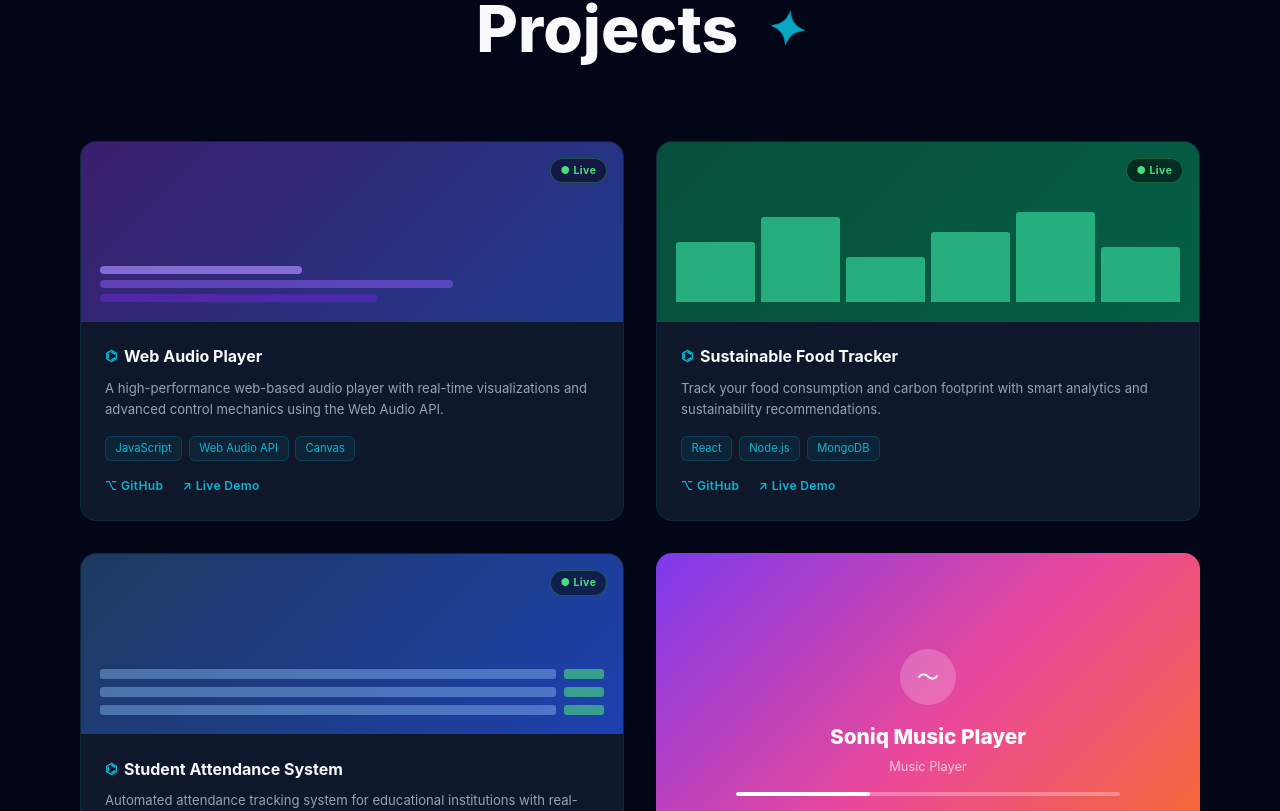
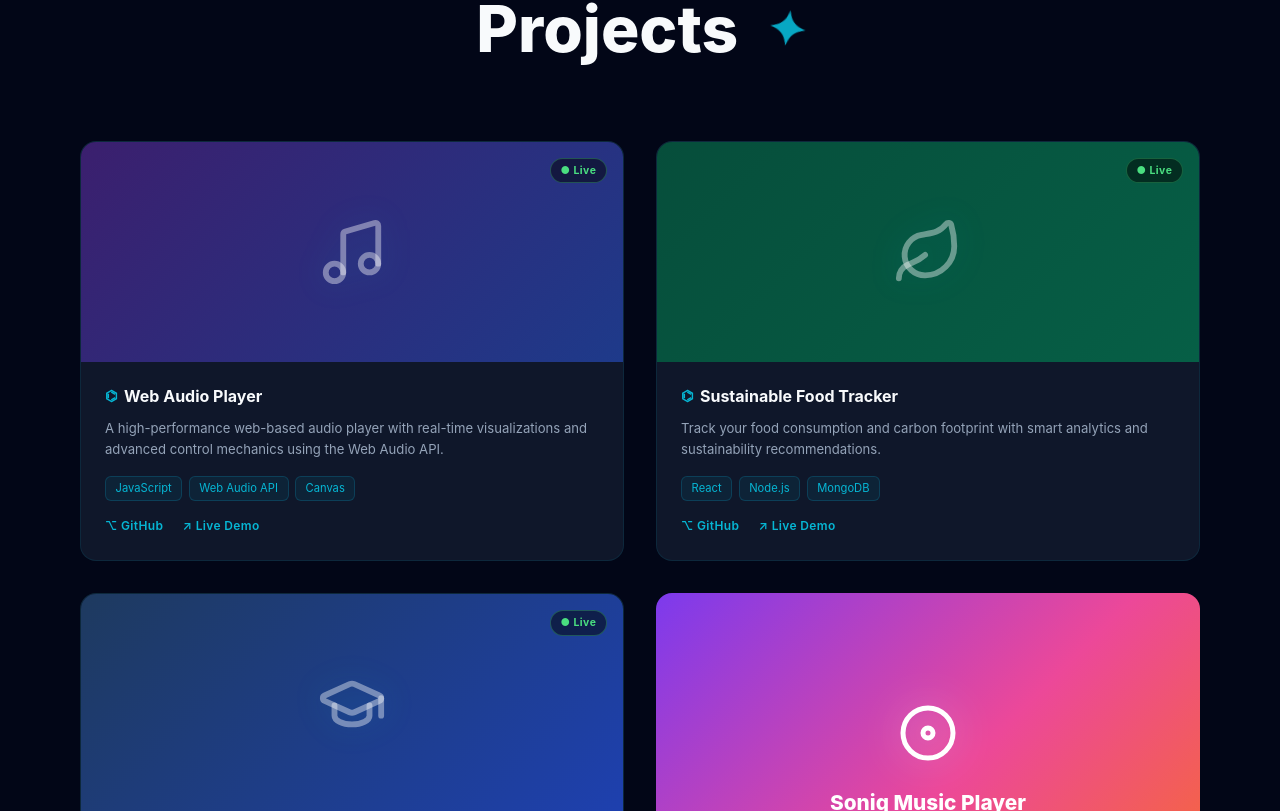
Before and after one commit to jakharmonika364/website-portfolio, a Next.js app: page / in a window 1280 px wide. Shown: the part 2729-3540 px from the top of the page. Built offline with nearby package versions, Linux system fonts and the light colour scheme; a web font is replaced by a local one.

Commit message:
Replace project mockups with themed icons and update technical polaroids styling

```diff
--- a/src/app/globals.css
+++ b/src/app/globals.css
@@ -971,11 +971,35 @@ nav ul li a:hover {
 
 .project-card-img {
   position: relative;
-  height: 180px;
-  display: flex;
-  align-items: flex-end;
+  height: 220px;
+  display: flex;
+  align-items: center;
+  justify-content: center;
   padding: 1.2rem;
   overflow: hidden;
+}
+
+.project-hero-icon {
+  color: rgba(255, 255, 255, 0.4);
+  filter: drop-shadow(0 0 15px rgba(6, 182, 212, 0.3));
+  transition: all 0.5s cubic-bezier(0.175, 0.885, 0.32, 1.275);
+}
+
+.project-hero-icon-light {
+  color: #ffffff;
+  filter: drop-shadow(0 0 20px rgba(255, 255, 255, 0.4));
+  transition: all 0.5s cubic-bezier(0.175, 0.885, 0.32, 1.275);
+}
+
+.project-card:hover .project-hero-icon {
+  transform: scale(1.2) rotate(5deg);
+  color: rgba(255, 255, 255, 0.9);
+  filter: drop-shadow(0 0 25px rgba(6, 182, 212, 0.6));
+}
+
+.project-card:hover .project-hero-icon-light {
+  transform: scale(1.1) rotate(-5deg);
+  filter: drop-shadow(0 0 30px rgba(255, 255, 255, 0.6));
 }
 
 .project-live-badge {
@@ -2102,17 +2126,45 @@ nav ul li a:hover {
   top: -10px;
 }
 
+.tech-polaroid-icon {
+  filter: drop-shadow(0 0 12px rgba(6, 182, 212, 0.5));
+}
+
+.tech-polaroid-label {
+  font-size: 0.75rem;
+  font-weight: 800;
+  color: var(--accent);
+  text-transform: uppercase;
+  letter-spacing: 0.12em;
+  margin-top: 0.5rem;
+}
+
 .main-frame {
-  background: white;
-  padding: 1.2rem;
-  box-shadow: 0 15px 45px rgba(0, 0, 0, 0.1);
+  background: #0f172a;
+  padding: 3rem 2rem;
+  border: 1px solid rgba(6, 182, 212, 0.2);
+  display: flex;
+  flex-direction: column;
+  justify-content: center;
+  align-items: center;
+  gap: 1.5rem;
+}
+
+.main-frame .tech-polaroid-label {
+  font-size: 0.9rem;
 }
 
 .polaroid-about {
-  background: var(--surface);
-  padding: 0.8rem;
-  box-shadow: 0 10px 30px rgba(0, 0, 0, 0.5);
-  border: 1px solid rgba(6, 182, 212, 0.08);
+  background: #0f172a;
+  padding: 1.5rem;
+  box-shadow: 0 10px 30px rgba(0, 0, 0, 0.7);
+  border: 1px solid rgba(6, 182, 212, 0.15);
+  display: flex;
+  flex-direction: column;
+  justify-content: center;
+  align-items: center;
+  text-align: center;
+  height: 180px;
 }
 
 .about-img {
--- a/src/app/page.tsx
+++ b/src/app/page.tsx
@@ -18,7 +18,13 @@ import {
   PieChart,
   LineChart,
   Activity,
-  Mail
+  Mail,
+  Music,
+  Leaf,
+  GraduationCap,
+  Headphones,
+  Disc,
+  ClipboardCheck
 } from 'lucide-react';
 
 // Project Card Component with Custom Floating Cursor
@@ -295,11 +301,7 @@ export default function Home() {
           <div className="project-card">
             <div className="project-card-img" style={{ background: 'linear-gradient(135deg, #3b1f6e, #1e3a8a)' }}>
               <span className="project-live-badge">● Live</span>
-              <div className="project-img-mockup audio-mockup">
-                <div className="mock-bar" style={{ width: '40%', background: 'rgba(167,139,250,0.7)' }}></div>
-                <div className="mock-bar" style={{ width: '70%', background: 'rgba(139,92,246,0.5)' }}></div>
-                <div className="mock-bar" style={{ width: '55%', background: 'rgba(109,40,217,0.5)' }}></div>
-              </div>
+              <Music size={70} className="project-hero-icon" />
             </div>
             <div className="project-card-body">
               <h3 className="project-card-title">
@@ -322,14 +324,7 @@ export default function Home() {
           <div className="project-card">
             <div className="project-card-img" style={{ background: 'linear-gradient(135deg, #064e3b, #065f46)' }}>
               <span className="project-live-badge">● Live</span>
-              <div className="project-img-mockup chart-mockup">
-                <div className="mock-chart-bar" style={{ height: '60%' }}></div>
-                <div className="mock-chart-bar" style={{ height: '85%' }}></div>
-                <div className="mock-chart-bar" style={{ height: '45%' }}></div>
-                <div className="mock-chart-bar" style={{ height: '70%' }}></div>
-                <div className="mock-chart-bar" style={{ height: '90%' }}></div>
-                <div className="mock-chart-bar" style={{ height: '55%' }}></div>
-              </div>
+              <Leaf size={70} className="project-hero-icon" />
             </div>
             <div className="project-card-body">
               <h3 className="project-card-title">
@@ -352,11 +347,7 @@ export default function Home() {
           <div className="project-card">
             <div className="project-card-img" style={{ background: 'linear-gradient(135deg, #1e3a5f, #1e40af)' }}>
               <span className="project-live-badge">● Live</span>
-              <div className="project-img-mockup table-mockup">
-                <div className="mock-table-row"><div className="mock-cell wide"></div><div className="mock-cell green"></div></div>
-                <div className="mock-table-row"><div className="mock-cell wide"></div><div className="mock-cell green"></div></div>
-                <div className="mock-table-row"><div className="mock-cell wide"></div><div className="mock-cell green"></div></div>
-              </div>
+              <GraduationCap size={70} className="project-hero-icon" />
             </div>
             <div className="project-card-body">
               <h3 className="project-card-title">
@@ -378,8 +369,8 @@ export default function Home() {
           {/* Soniq Music Player */}
           <div className="project-card project-card-wide" style={{ background: 'linear-gradient(135deg, #7c3aed, #ec4899, #f97316)' }}>
             <div className="project-card-body project-card-body-overlay">
-              <div className="music-player-icon">〜</div>
-              <h3 className="project-card-title-light">Soniq Music Player</h3>
+              <Disc size={60} className="project-hero-icon-light" />
+              <h3 className="project-card-title-light" style={{ marginTop: '1.5rem' }}>Soniq Music Player</h3>
               <p className="project-card-desc-light">Music Player</p>
               <div className="music-progress-bar"><div className="music-progress-fill"></div></div>
               <div className="project-links" style={{ marginTop: '1.5rem' }}>
@@ -539,52 +530,53 @@ export default function Home() {
             <div className="scatter-photo scatter-1">
               <div className="push-pin tiny"></div>
               <div className="polaroid-about">
-                <Image src="/sketch1.png" alt="Sketch 1" width={180} height={180} />
+                <BarChart3 size={48} className="tech-polaroid-icon" color="#38bdf8" />
+                <span className="tech-polaroid-label">Data Analysis</span>
               </div>
             </div>
             <div className="scatter-photo scatter-2">
               <div className="push-pin tiny"></div>
               <div className="polaroid-about">
-                <Image src="/sketch2.png" alt="Sketch 2" width={180} height={180} />
+                <Code2 size={48} className="tech-polaroid-icon" color="#6366f1" />
+                <span className="tech-polaroid-label">Full Stack</span>
               </div>
             </div>
             <div className="scatter-photo scatter-3">
               <div className="push-pin tiny"></div>
               <div className="polaroid-about">
-                <Image src="/painting1.png" alt="Painting 1" width={180} height={180} />
+                <Globe size={48} className="tech-polaroid-icon" color="#10b981" />
+                <span className="tech-polaroid-label">Open Source</span>
               </div>
             </div>
             <div className="scatter-photo scatter-4">
               <div className="push-pin tiny"></div>
               <div className="polaroid-about">
-                <Image src="/sketch3.png" alt="Sketch 3" width={180} height={180} />
+                <ShieldCheck size={48} className="tech-polaroid-icon" color="#f59e0b" />
+                <span className="tech-polaroid-label">Cloud Native</span>
               </div>
             </div>
             <div className="scatter-photo scatter-5">
               <div className="push-pin tiny"></div>
               <div className="polaroid-about">
-                <Image src="/sketch4.png" alt="Sketch 4" width={180} height={180} />
+                <Terminal size={48} className="tech-polaroid-icon" color="#ec4899" />
+                <span className="tech-polaroid-label">Performance</span>
               </div>
             </div>
             <div className="scatter-photo scatter-6">
               <div className="push-pin tiny"></div>
               <div className="polaroid-about">
-                <Image src="/painting2.png" alt="Painting 2" width={180} height={180} />
+                <Server size={48} className="tech-polaroid-icon" color="#a855f7" />
+                <span className="tech-polaroid-label">Architecture</span>
               </div>
             </div>
 
             <div className="pinned-main">
               <div className="push-pin"></div>
               <div className="polaroid-about main-frame">
-                <Image
-                  src="/workspace.png"
-                  alt="Workspace"
-                  className="about-img"
-                  width={400}
-                  height={300}
-                />
+                <Database size={80} className="tech-polaroid-icon" color="#38bdf8" />
+                <span className="tech-polaroid-label" style={{ fontSize: '1.2rem' }}>Systems & Logic</span>
               </div>
-              <p className="handwritten about-caption">just me and colors again 🎨</p>
+              <p className="handwritten about-caption">building meaningful digital experiences 🚀</p>
             </div>
           </div>
         </div>
```
